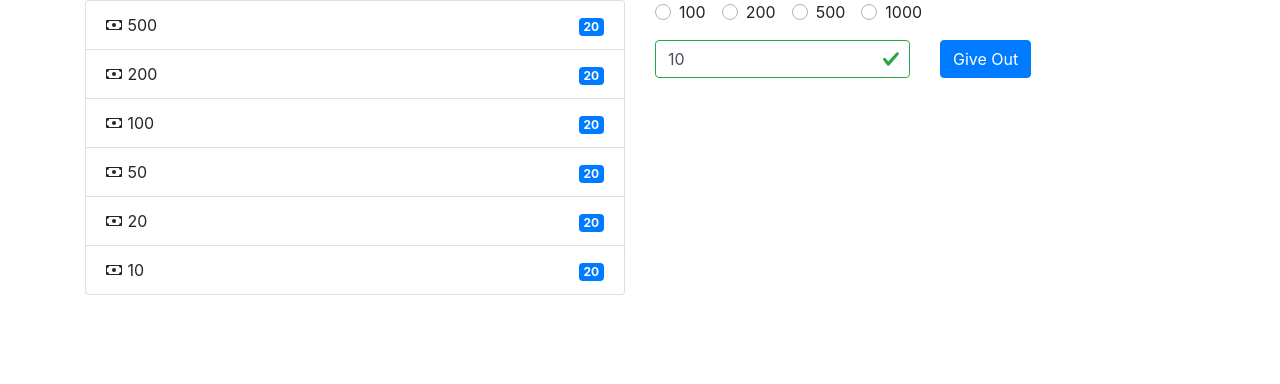
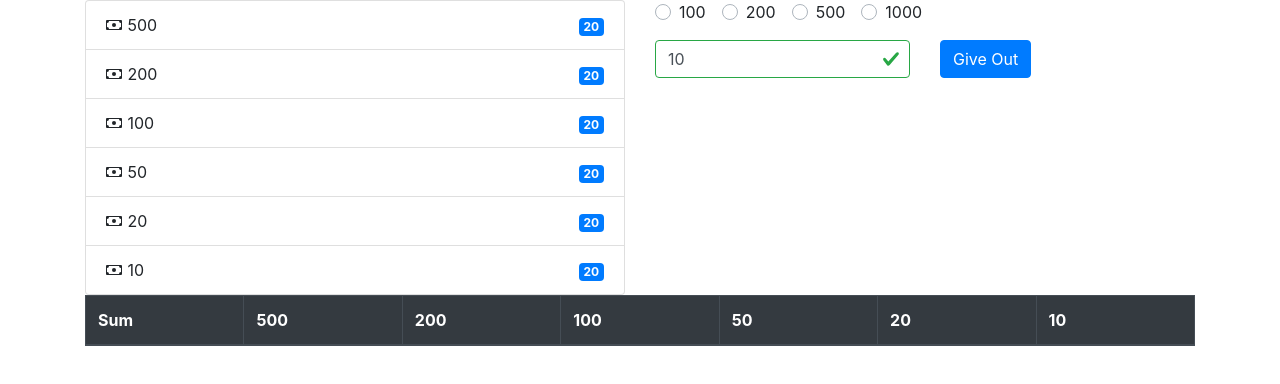
Before and after one commit to TarasMazurkevich/atm-tt, a Nuxt app: page / in a window 1280 px wide. Shown: the top 384 px of the page. Built offline with nearby package versions, Linux system fonts and the light colour scheme.

Commit message:
Template: Added transaction history for atm

```diff
--- a/components/atm/TransactionForm.vue
+++ b/components/atm/TransactionForm.vue
@@ -83,7 +83,7 @@ export default {
           }
         })
 
-        this.$store.commit('ADD_TRANSACTION_TO_HISTORY', { result: transactionSum, banknotes: transactionUsedBanknotes })
+        this.$store.commit('ADD_TRANSACTION_TO_HISTORY', { sum: transactionSum, banknotes: transactionUsedBanknotes })
       }
     },
     reduceMoney (money, valueToDescrease) {
--- /dev/null
+++ b/components/atm/TransactionHistory.vue
@@ -0,0 +1,35 @@
+<template>
+  <b-table
+    striped
+    bordered
+    hover
+    dark
+    fixed
+    :items="tableItems"
+    :fields="tableFields"
+  />
+</template>
+
+<script>
+import { mapGetters } from 'vuex'
+export default {
+  computed: {
+    tableFields () {
+      return ['sum', ...this.BANKNOTES.map(item => item.nominal.toString())]
+    },
+    tableItems () {
+      return this.TRANSACTION_HISTORY.map((transaction) => {
+        const banknotesToObject = {}
+        transaction.banknotes.forEach((banknote) => {
+          banknotesToObject[banknote.nominal] = banknote.count
+        })
+        return {
+          sum: transaction.sum,
+          ...banknotesToObject
+        }
+      })
+    },
+    ...mapGetters(['TRANSACTION_HISTORY', 'BANKNOTES'])
+  }
+}
+</script>
--- a/pages/index.vue
+++ b/pages/index.vue
@@ -8,5 +8,10 @@
         <atm-transaction-form />
       </b-col>
     </b-row>
+    <b-row>
+      <b-col>
+        <atm-transaction-history />
+      </b-col>
+    </b-row>
   </b-container>
 </template>
```
